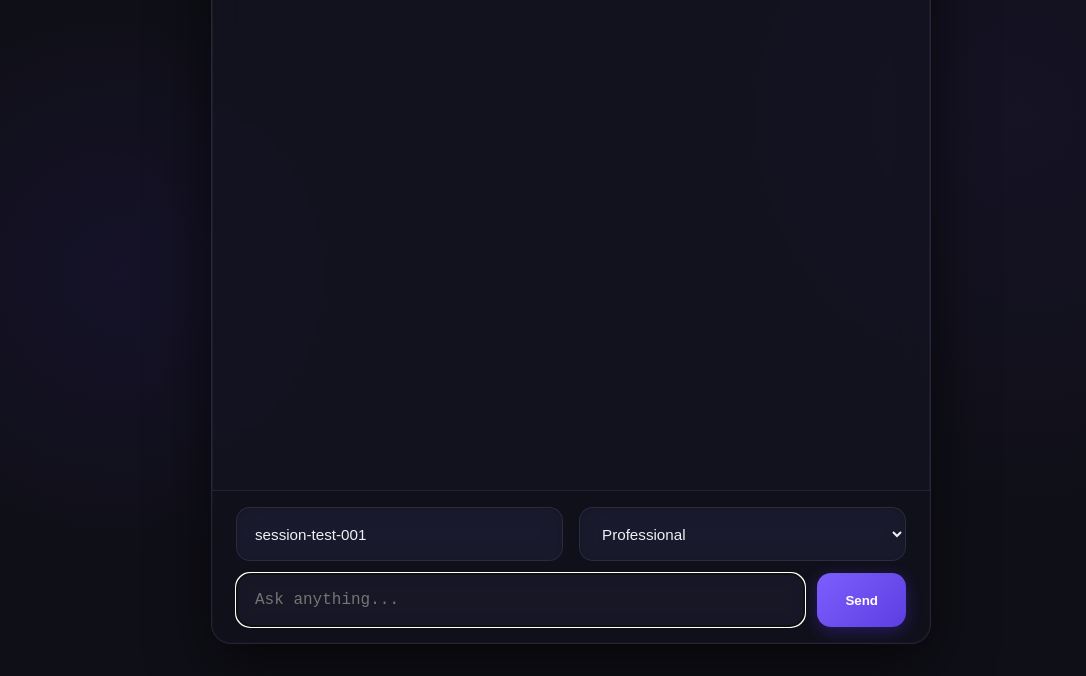
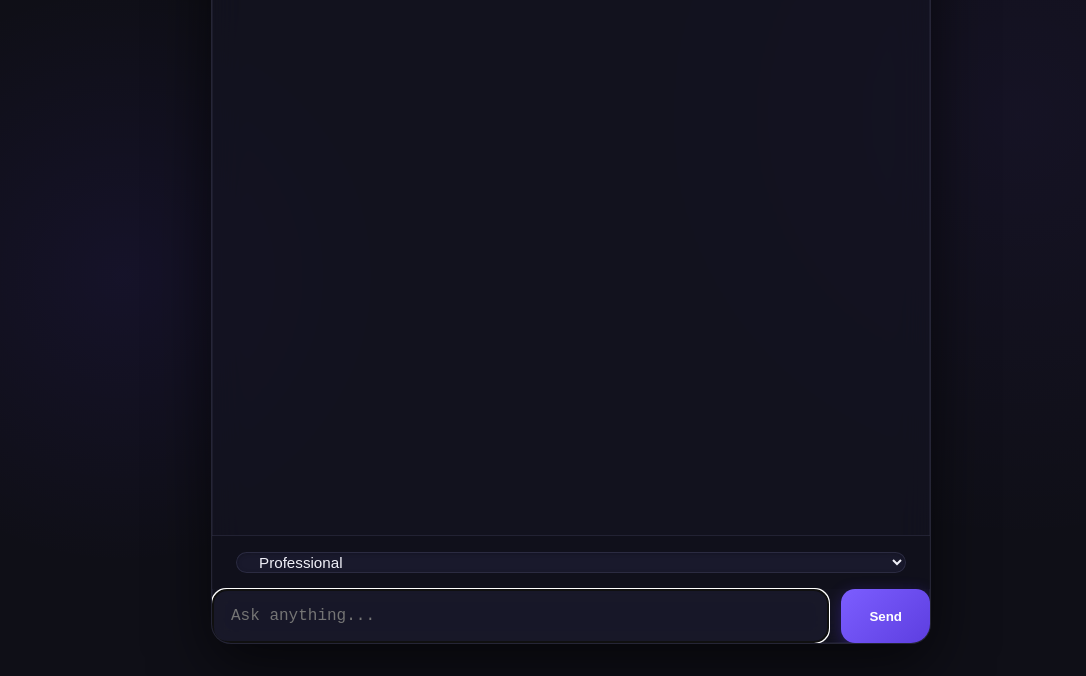
Before and after one commit to ShivamSonawane2003/MLOps_task, a plain HTML site: page index.html in a window 1280 px wide. Shown: the part 124-800 px from the top of the page, without its empty margins (69-1155 px from the left). Drawn offline with Linux system fonts and the light colour scheme.

Commit message:
Refactor index.html structure and styles

```diff
--- a/index.html
+++ b/index.html
@@ -321,16 +321,6 @@
     <div class="chat-messages" id="chatMessages"></div>
 
     <div class="input-area">
-        <div class="input-row">
-            <input
-                type="text"
-                id="sessionId"
-                class="session-input"
-                placeholder="Session ID (e.g. sess-2026-001)"
-                value="session-test-001"
-                aria-label="Session identifier"
-            />
-
             <select
                 id="promptVariant"
                 class="prompt-select session-input"
```
